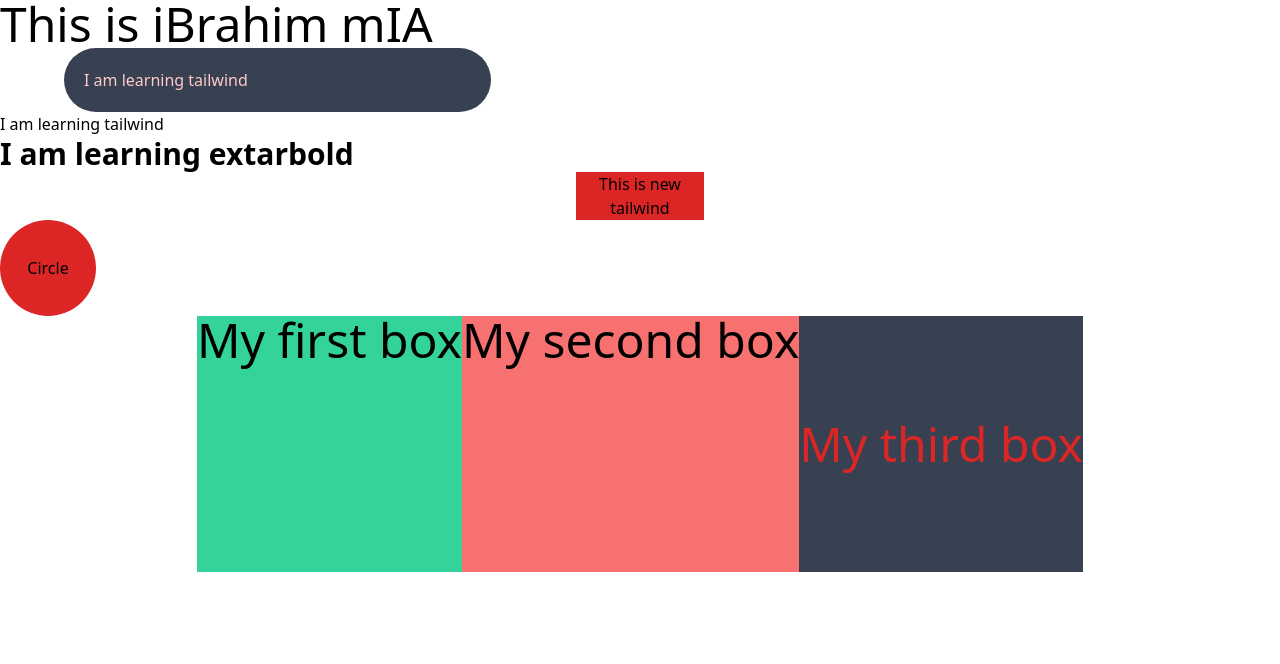
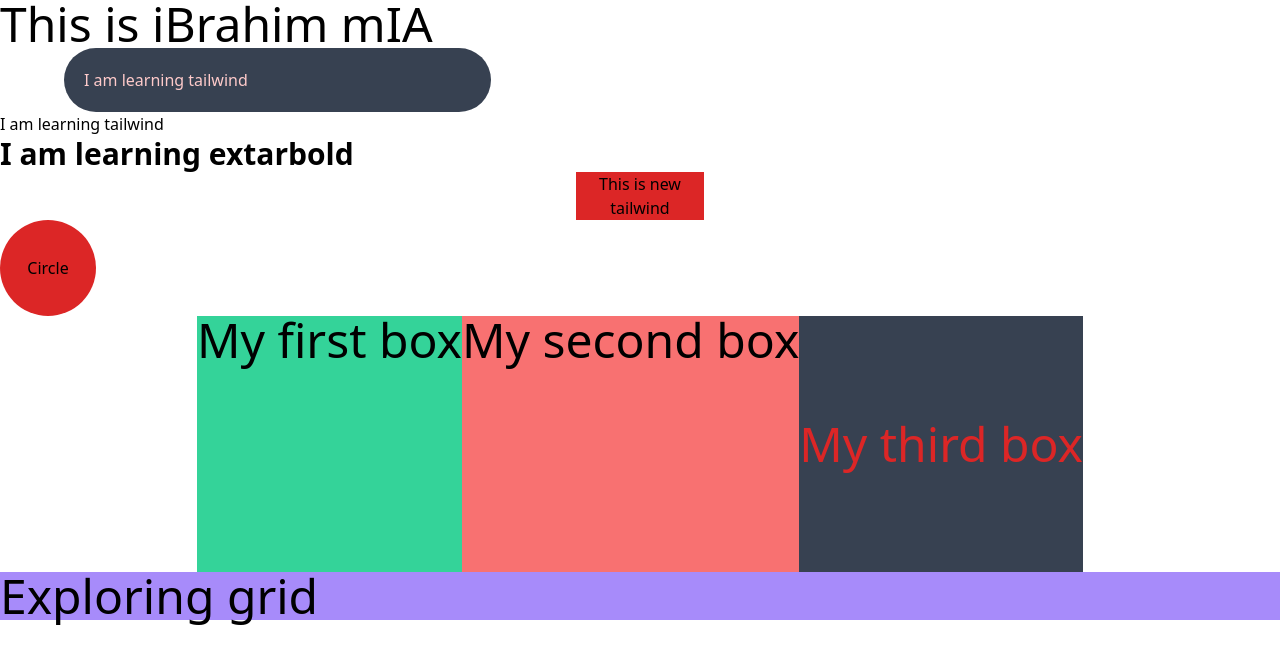
Before and after one commit to Ibu01/tailwind, a plain HTML site: page index.html in a window 1280 px wide. Drawn offline with nearby package versions, Linux system fonts and the light colour scheme.

Commit message:
nedw section added

```diff
--- a/index.html
+++ b/index.html
@@ -31,5 +31,9 @@
         </div>
     </div>
    </section>
+
+   <section class="bg-purple-400">
+       <h1 class="text-5xl">Exploring grid</h1>
+   </section>
 </body>
 </html>
```
